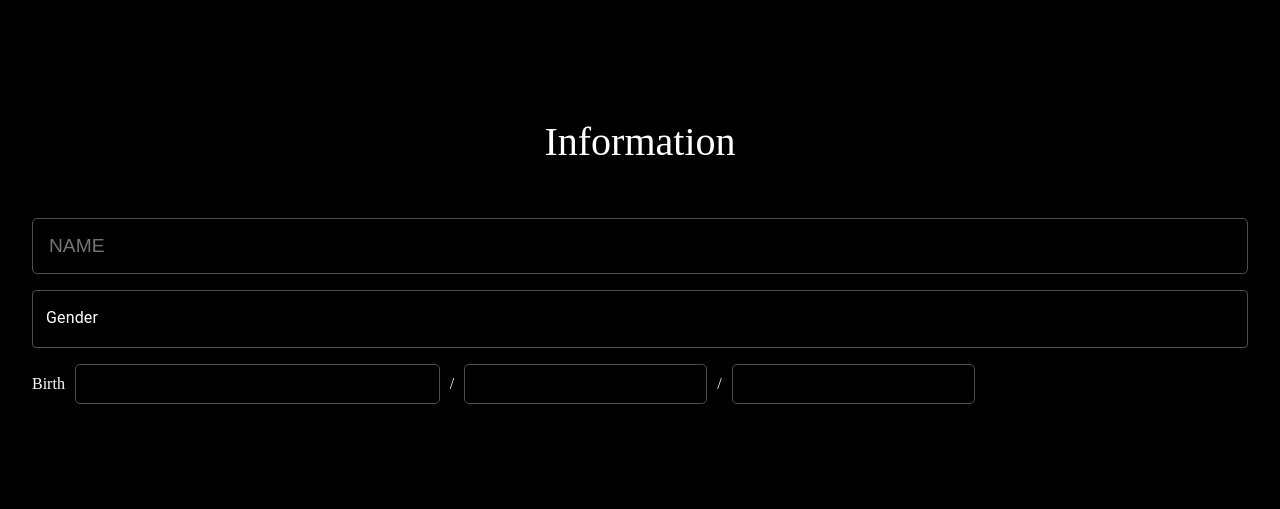
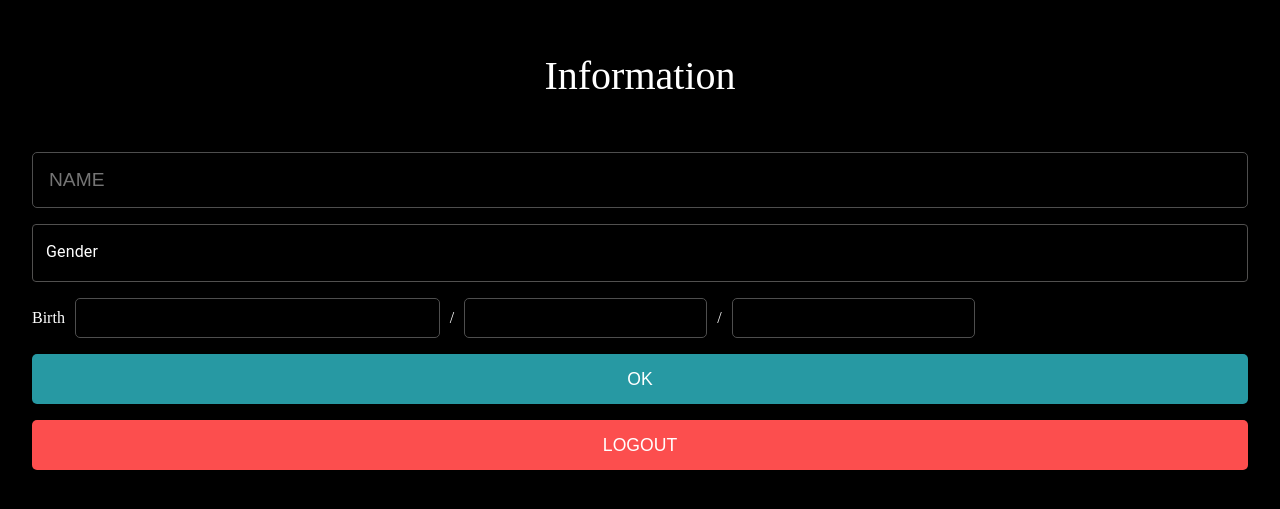
Before and after one commit to cjy0019/hanadul-react, a React (Create React App) app: page /gender-information in a window 1280 px wide. Shown: the part 137-646 px from the top of the page. Built offline with nearby package versions, Linux system fonts and the light colour scheme.

Commit message:
feat : birht 페이지 로그아웃 버튼 추가

```diff
--- a/src/components/Information/template/GenderBirthInfoTemplate.tsx
+++ b/src/components/Information/template/GenderBirthInfoTemplate.tsx
@@ -5,6 +5,7 @@ import palette from '../../../styles/palette';
 import Container from '../../common/Container';
 import Contents from '../../common/Contents';
 import SubTitle from '../../common/SubTitle';
+import LongButton from '../../login/atoms/LongButton';
 
 type Birth = {
   year: string;
@@ -82,6 +83,8 @@ const GenderBirthInfoTemplate = () => {
           <p>/</p>
           <input type="number" value={birth.day} onChange={handleDay} />
         </BirthContainer>
+        <LongButton buttonTheme="email">OK</LongButton>
+        <LongButton buttonTheme="goBack">LOGOUT</LongButton>
       </Contents>
     </Container>
   );
```
